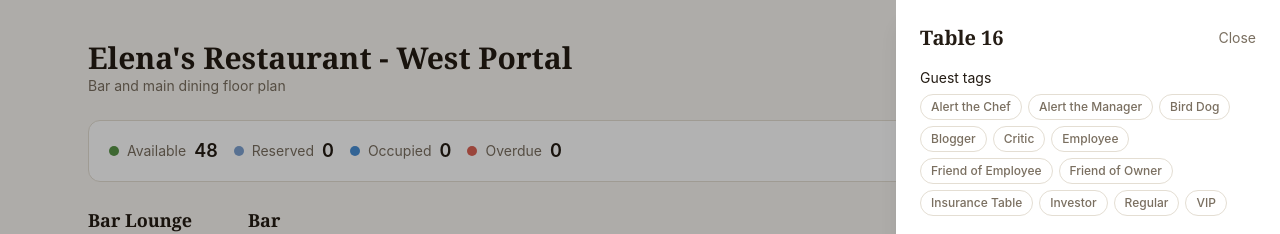
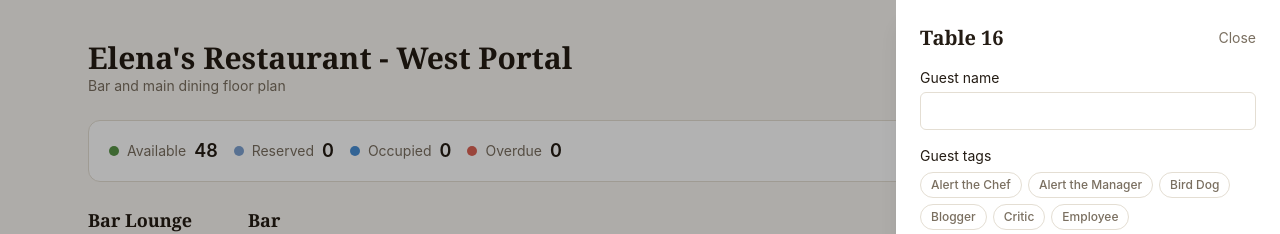
Before and after one commit to guillerocko1/Table-Reservations, a Next.js app: page / in a window 1280 px wide. Both pictures are taken after a click on the button "16". Shown: the top 234 px of the page. Built offline with nearby package versions, Linux system fonts and the light colour scheme; no server answers; the database is empty.

Commit message:
Admin form: add Guest name back, as an optional field
Re-adds the input without any required-field error display, since
validateReservationInput no longer requires guestName (removed in
a54f8d9) - an empty guest name saves fine.

```diff
--- a/components/ReservationPanel.tsx
+++ b/components/ReservationPanel.tsx
@@ -191,6 +191,15 @@ export function ReservationPanel({
             Close
           </button>
         </div>
+
+        <label className="flex flex-col gap-1 text-sm">
+          Guest name
+          <input
+            className="rounded-md border border-[var(--color-border)] px-3 py-2"
+            value={input.guestName}
+            onChange={(event) => setInput({ ...input, guestName: event.target.value })}
+          />
+        </label>
 
         <div className="flex flex-col gap-1.5 text-sm">
           Guest tags
```
